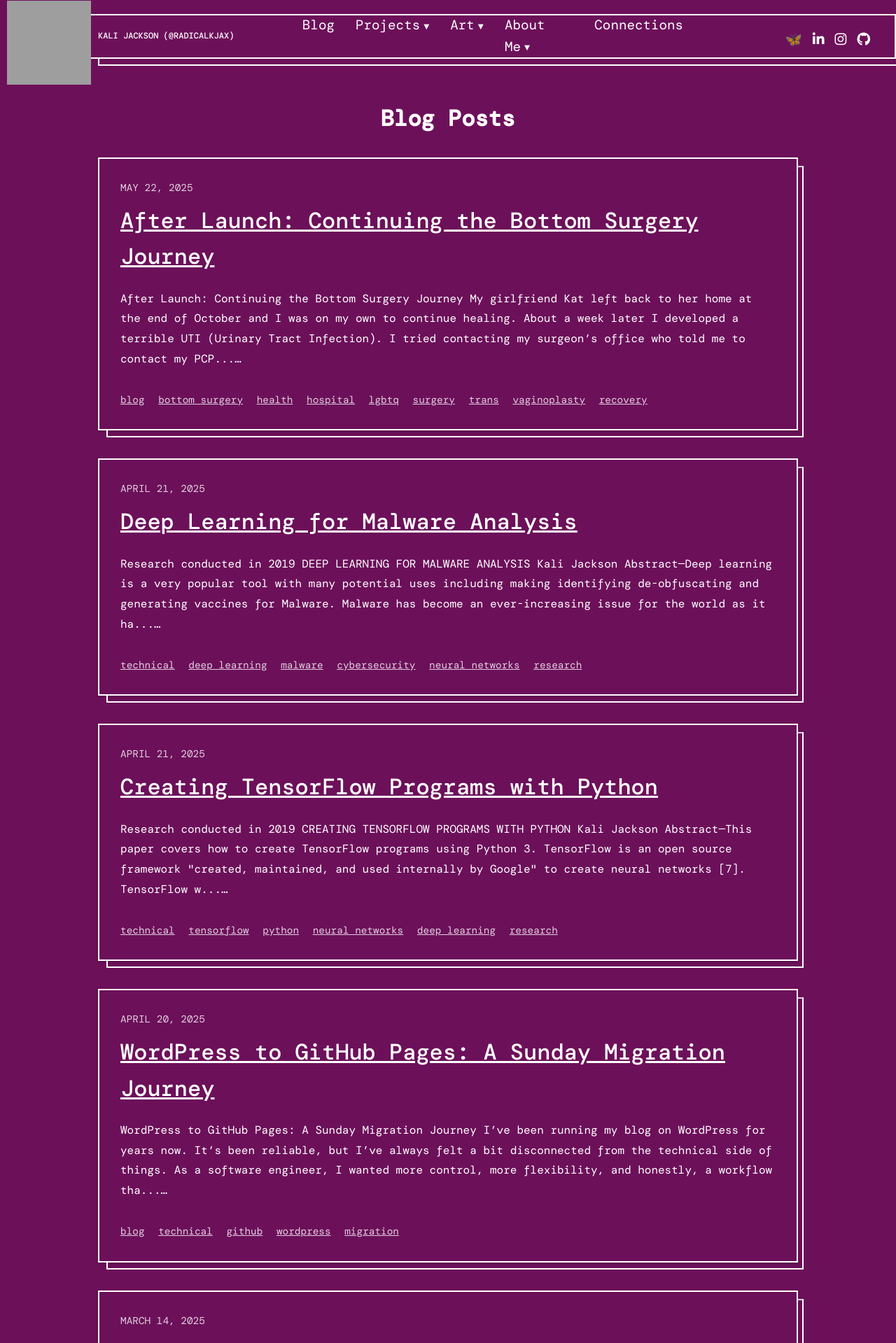
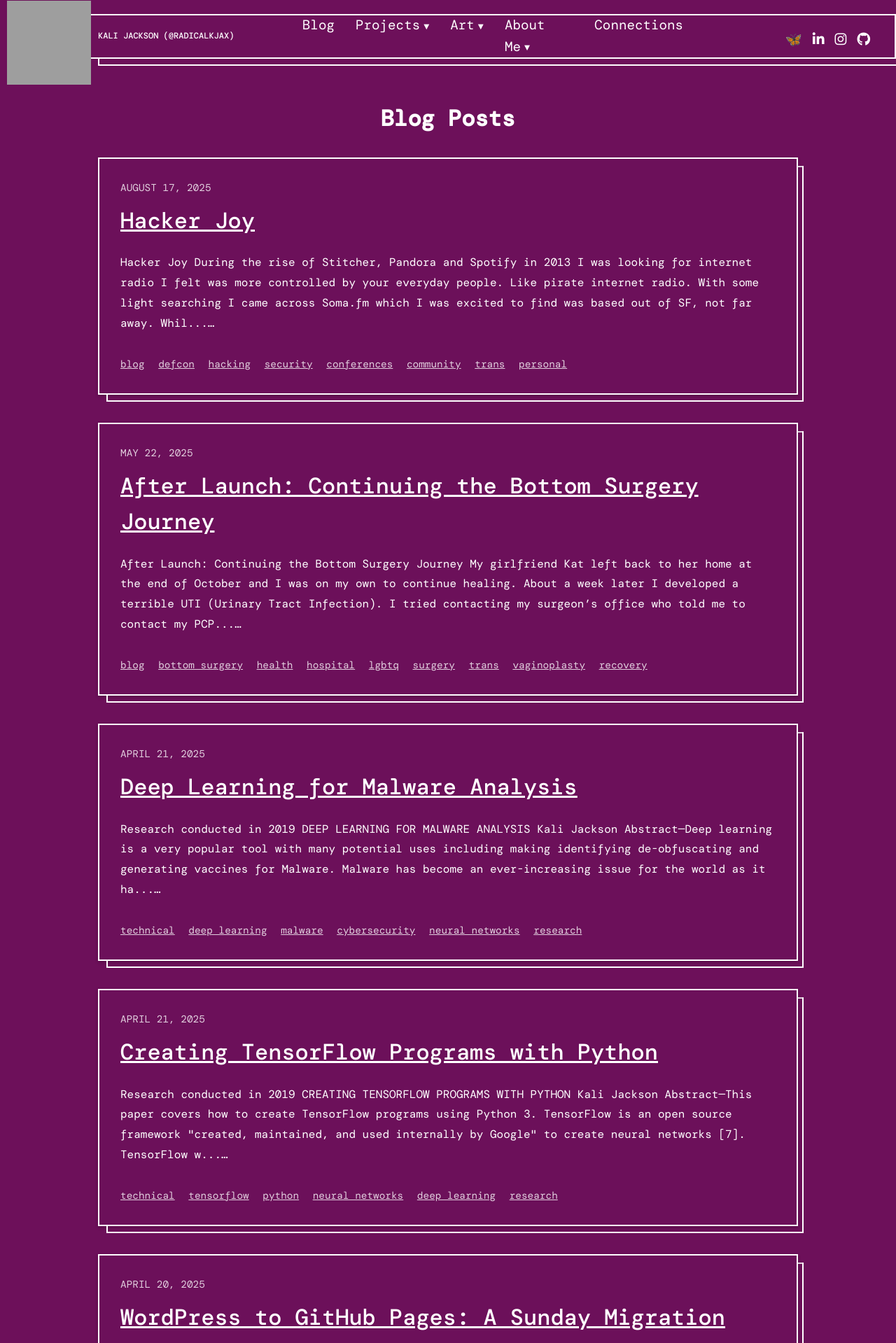
Before and after one commit to radicalkjax/blog, a Jekyll site: the page built from blog.html, in a window 1280 px wide. Shown: the top 1919 px of the page at 70% size. Built offline with Jekyll 4.4.1, drawn with Linux system fonts in a browser that asks for light colours; some web fonts are replaced; part of the change alters nothing that is shown; grey boxes are pictures that could not be loaded.

Commit message:
initial hacker joy post created.

```diff
--- /dev/null
+++ b/_posts/2025-08-17-hacker-joy.md
@@ -0,0 +1,50 @@
+---
+layout: post
+title: "Hacker Joy"
+date: 2025-08-17
+tags: [blog, defcon, hacking, security, conferences, community, trans, personal]
+---
+
+# Hacker Joy
+
+During the rise of Stitcher, Pandora and Spotify in 2013 I was looking for internet radio I felt was more controlled by your everyday people. Like pirate internet radio. With some light searching I came across [Soma.fm](https://soma.fm) which I was excited to find was based out of SF, not far away. While scrolling through different channels I found DEF CON Radio. I clicked over and realised it was for a convention. With some curiosity and my decade of experience honing my google-fu skills I began to dig into what [DEF CON](https://defcon.org/) was.
+
+Making computers do odd things was something I was already familiar with, but a whole con for that? I got excited, but like most things in life, I put a pin in it and said, "maybe some day." I was working at Geek Squad and going to college at this time. Affording a convention, let alone tuition, was aspirational. While working for Geek Squad and going to school for my Computer Science degree I became more interested in malware. Watching how it devastated small businesses in my area and doing the best I could to help get them going with new reliable equipment and active protection. Being on Twitter allowed me to be connected with everyone, big and small, to stay current on malware or infosec news. Following all these people meant every August I'd hear and read about DEF CON. This network that DEF CON cultivates helped me find people like Amanda Rousseau ([@malwareunicorn](https://x.com/malwareunicorn)) so I could practice her [reverse engineering guides](https://malwareunicorn.org/#/workshops).
+
+Listening to [Soma.fm](https://soma.fm) kept the hum of DEF CON dancing in the back of my mind as I studied and worked late into the night for years toward my degree. As I was graduating I was also taking note that the DEF CON space seemed welcoming to people like me, a closeted trans-woman. I found inspirational hacker trans women through the DEF CON social grapevine that showed me it's possible to live as myself and be taken seriously for my skills. Seeing these examples helped me have the courage to come out openly as trans a couple years after graduation while working my first corporate job.
+
+After coming out I made fantastic new connections online and was welcomed by many in the DEF CON community. That's not something I've traditionally experienced by any community. By simply being me I kept gravitating closer to others within the DEF CON community online until I found myself completely nested within infosec conversations. That's when I realized I had found some of my people and I needed more of what I was finding.
+
+For years I looked for ways to bring DEF CON to me. Affording the con itself was still nowhere near a reality for me. I was working at a corporate help desk and trying to survive through the COVID-19 pandemic. I had heard of DEF CON Groups but there didn't seem to be an active one in the area at the time and starting one during COVID-19 seemed more ambitious than I wanted to be. I instead tabled the idea and began poking around different social circles. My brain is a sponge that likes to learn and everyone in the DEF CON community has something fantastically unique to teach. I enjoy talking to most people in the DEF CON social circles.
+
+I would stay connected to the DEF CON community to practice what I was learning at work and be a good samaritan. Obviously, like a lot of us, we work out of scope at our day jobs to help others stay secure. My job involved Human Services and I felt by taking a security first approach in my role it would better serve the people interacting with my apps and devices. The DEF CON community is quick to point out concerns that go beyond just technical and when they have real impact on human lives. Staying connected with the "human" part of DEF CON has helped me hone my technical skills and security mindset to keep some of the most vulnerable peoples information secure. Taking this approach has helped me with my career as leadership has recognized taking the secure approach and bringing current information to the team is beyond my normal duties. By following the culture set in place by the DEF CON community it's helped me work my way from help desk to being the Subject Matter Expert for my area, a Technical Lead and an engineer for custom solutions/devices.
+
+By taking the lead by example approach I've seen from the DEF CON community, I helped pick back up my local DEF CON Group to let it grow. For over a year it was fantastic to see happy humans enter the door to find more people like them. To have their DEF CON at home. Many life stressors and recovery from a serious surgery led me to leave my local DEF CON Group knowing it was healthy enough to stay alive on its own. Spending time within a DEF CON Group helped solidify my need to go to Vegas to find more people like me. Also to give hugs to many of the friends I had made online over the years.
+
+My girlfriend, Kat ([@usrbinkat](https://bsky.app/profile/usrbinkat.io)), and I both work in tech and really were excited to go to DEF CON 33. I had made 2025 the year I planned to go to as many security cons as I could afford, and she was happy to join me. We drove to BSidesSF together where we were spoiled with movie theater seating for each talk. She had also never seen [the hills from the Windows XP background](https://en.wikipedia.org/wiki/California_State_Route_121) before so those were fun to drive by. I pretty much never left the room because it was so comfortable I could talk myself into staying for the next track. I will forever compare all cons to BSidesSF level of comfort. The people at all the villages were very engaging and technical. It was a small taste of what I was looking for out of DEF CON.
+
+Later that year I found myself at RSA where I felt incredibly out of place. I only stayed for a day and drove back home to Sacramento because it didn't feel like a welcoming space for me. Everything just seemed hollow. I also went to Cisco Live which felt more like a state fair with shiny new tech. All of these experiences combined just proved further why I was trying to make my way to DEF CON.
+
+A couple months pass by and it's time to travel to DEF CON 33. Kat and I are making our way down to Vegas, NV from Sacramento, CA by driving. I've driven enough of Highway 99 for a lifetime so we chose to go up through [El Dorado](https://en.wikipedia.org/wiki/Eldorado_National_Forest) and into Nevada. We found all kinds of amazing beautiful nature as we traversed from [the mountains](https://en.wikipedia.org/wiki/Sierra_Nevada) during the day time to down into [the desert](https://en.wikipedia.org/wiki/Death_Valley) through the evening. Goofing off for 10 hours in the car is one of my favorite parts of road trips and glad I have someone who can match the energy.
+
+For badge and merch day we were there in the morning to make sure we got our physical badges. The lines were confusing. Most goons I asked didn't seem to know which line was which. Eventually we made our way far enough to one end of the convention hall where other lines were forming. The only reason I knew it was the right line was because I overheard someone ask a Goon for confirmation. As a person who's worked for years to develop linebuster devices and build lobby experiences, it was hard to deal with. However, I still enjoyed my time in linecon once I figured out which line to be in. Eventually we got our badges and made our way back to the hotel to continue unpacking and prepping for day one of DEF CON. We made use of the [Hacker Tracker App](https://hackertracker.app/) and booklet we got with our badges to plan out the areas we wanted to invest time in. We planned to basically hang out in the [Adversary](https://adversaryvillage.org/), [Policy](https://x.com/defconpolicy), and [Malware](https://malwarevillage.org/) villages and float to associated talks. You'll see how that plan went.
+
+Day one of DEF CON and we both hit the floor. I'm excited to see [AIMal](https://defcon.org/html/defcon-33/dc-33-demolabs.html) be demo'd as I'm currently working on a [AI-Assisted Malware Reverse Analysis program](https://github.com/radicalkjax/Athena). I wanted to see where threats are moving and how they're transforming to best build my tool. AIMal was horrifyingly cool and gave me a new sense of urgency to build my project, Athena. After the demo we made our way to a DEF CON Groups discussion to meet some people I hadn't gotten the opportunity to say hi to when a part of my local DEF CON group. Kat and I decided to break for lunch and that's when I came back on my own to meetup for another DEF CON Groups event. I got to meet new friends in line and have some great conversations. I also got to give a hug to a friend I had only known online ([@Blenster](https://bsky.app/profile/blenster.com)). I was so happy to see them enjoying the energy of the room. Later I met up with my girlfriend again so we could catch a talk, [Secure Code Is Critical Infrastructure](https://hackertracker.app/event/?conf=DEFCON33&event=61536) with [Tanya Janca](https://shehackspurple.ca/). We loved every moment of the talk and it charged us both up to be the policy nerds we didn't know we were. Later that evening we dropped into the [Diana Initiative](https://www.dianainitiative.org/) space to play with some Lego and interact with others before returning to our rooms to prepare for day two.
+
+We're a bit more sluggish with day two and not looking to get into any particular talks in the morning. A friend ([@inclusivelittleunicorn](https://linktr.ee/InclusiveLittleUnicorn)) was hosting her own con, Polycon, within the [Queercon](https://x.com/queercon) space so I wanted to make sure I showed up to support her. During my time there I was able to talk about personal projects with a couple other people at my table. I was so excited to see everyone else's projects which led to some great professional connections. Our conversation subsided and the group table disbanded. Suddenly, I was hit with a panic attack. I was locked at the table and not sure what to do. I took my gabapentin and then chose to start coloring a picture that was at the table with coloring pencils. Having the comfy space and something to distract myself with as the Gabapentin worked its way through my system was exactly what I needed. I appreciate spaces like this exist at DEF CON. After my panic attack had mostly subsided I said hi to my friend, traded stickers and was off to my next talk to line up for.
+
+I made it a priority to the community talk for [Veilid](https://veilid.com/). I wanted to help with the project and needed a little more insight for alignment. I was happy to talk to others helping. Sometimes face-to-face meetings can be incredibly helpful with making everyone feel more comfortable working with each other. I was surprised to see how many people showed up. I felt there should be more advocates for something like Veilid as our information era is crumbling before our eyes. If you haven't heard of Veilid, [I highly suggest you check it out and see if you're able to contribute](https://veilid.com/community/). After the talk Kat and I left back to our room to rest until dinner.
+
+The last day we didn't make plans. Just a day for us to check out a few things on the floor and see what's left at the merch booths. While wandering the floor Kat saw the Red Team Village was doing an exercise on exploiting Kubernetes. After a little bit of time Kat had realized that the advanced skills were her day-to-day basic skills she uses in her job. The light on her face when she realized she was ahead of the average hacker was priceless. While Kat was working on the Red Team challenge I wandered the floor and met some people at the Malware Village. I was really excited for the [Malmons](https://www.linkedin.com/posts/lenaaaa_heres-the-latest-list-of-malmons-aka-malware-activity-7331677119573360642-q6EX) and was happy I got a chance to thank [Lena Yu](https://uk.linkedin.com/in/lenaaaa) for helping create them. We continued to wander and were able to catch another panel that [Tanya Janca](https://shehackspurple.ca/) happened to be on with others in the [AppSec Village](https://www.appsecvillage.com/). We stopped in and had a seat to listen. It was a great conversation on how to build tools and policy to keep the issue of AI slop and unsecure code at bay. We headed over to the merch area to get some hardware from Hak5 and took a look at some other merch booths until we got in line waiting for the closing ceremonies.
+
+While waiting for closing ceremonies my right leg had finally given out. I have [neuropathy](https://www.mayoclinic.org/diseases-conditions/peripheral-neuropathy/symptoms-causes/syc-20352061) in my right leg and foot from past [back surgeries](https://www.mayoclinic.org/tests-procedures/laminectomy/about/pac-20394533). I was proud of myself for making 95% of the con after struggling through BsidesSF. I leaned a little on my girlfriend and my left leg to keep myself vertical. Closing ceremonies were appreciated but were a little long for me. I can't sit very long, especially in molded plastic. Sitting for hours listening to stats was difficult to focus on while my body was aching from walking all weekend. I wanted to respect the time put into the con and the efforts in reporting so I stayed for the ceremonies instead of leaving early. Eventually, we left for our rooms and began packing to checkout the next morning. We'd had enough of the Vegas heat and dust.
+
+We took a slightly different route coming back home. Instead of following along the Sierra-Nevada border on the way back up we cut through most of Central Nevada leading to Reno. This meant we got to see a lot of the new tech development taking place in Sparks, Nevada. I didn't realize on the other side of the mountain was a developing tech city. Sparks has a number of renewable energy and datacenter companies popping up all near each other. However, like we already noticed when getting closer to Sparks, their highway is not meant to handle the kind of traffic those jobs will draw. Another note is there's little to no water run off near where they're building. It seems they're going to take a page out of central CA's book and drain their local water aquifers in the area for these "farms." It'll be sad to see how the area develops over time. Especially since it seems the people currently surviving off these aquifers are part of the [Walker River Reservation](https://en.wikipedia.org/wiki/Walker_River_Indian_Reservation).
+
+We've been home for about a week and I'm listening to [Soma.fm](https://soma.fm) while writing this (love Groove Salad). Over a decade of tunes helped bring me back to the hum of DEF CON no matter how far I stray. Which is what I think DEF CON is all about, the culture. It's permeated our music, the way we communicate with each other, along with the ethics and morals we share. Without that culture many of us would be lost and I feel that's something worth cherishing and protecting.
+
+I can see DEF CON is still growing. They stumble like many of us. As a fellow 33 year old not understanding how I got here or what to do, I get you DEF CON. I'm happy that despite all your criticism you make an effort to always be better. I'm happy to grow together and spread the hacker joy you were so kind enough to share with me.
+
+With much love,
+
+Kali J. <3
--- a/assets/css/main.css
+++ b/assets/css/main.css
@@ -545,6 +545,11 @@ nav ul li a.active {
     margin-bottom: 15px;
 }
 
+/* Center blog post titles */
+.post-content h1 {
+    text-align: center;
+}
+
 .post-content ul,
 .post-content ol {
     margin-left: 20px;
```
